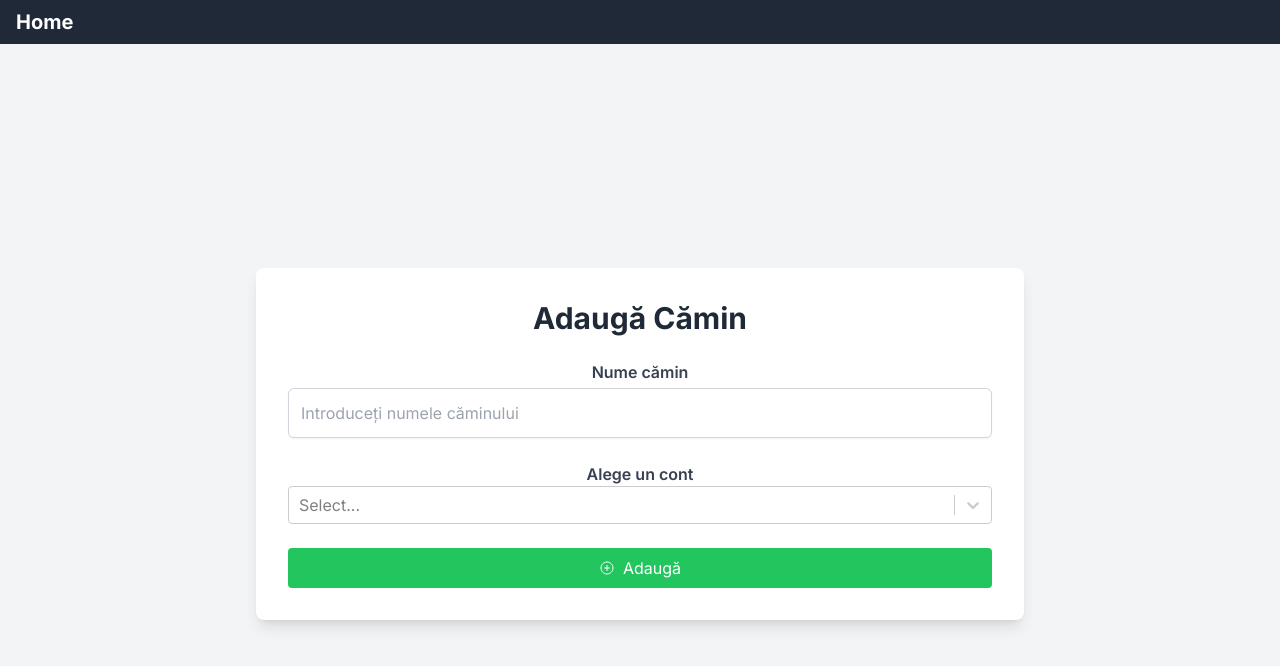
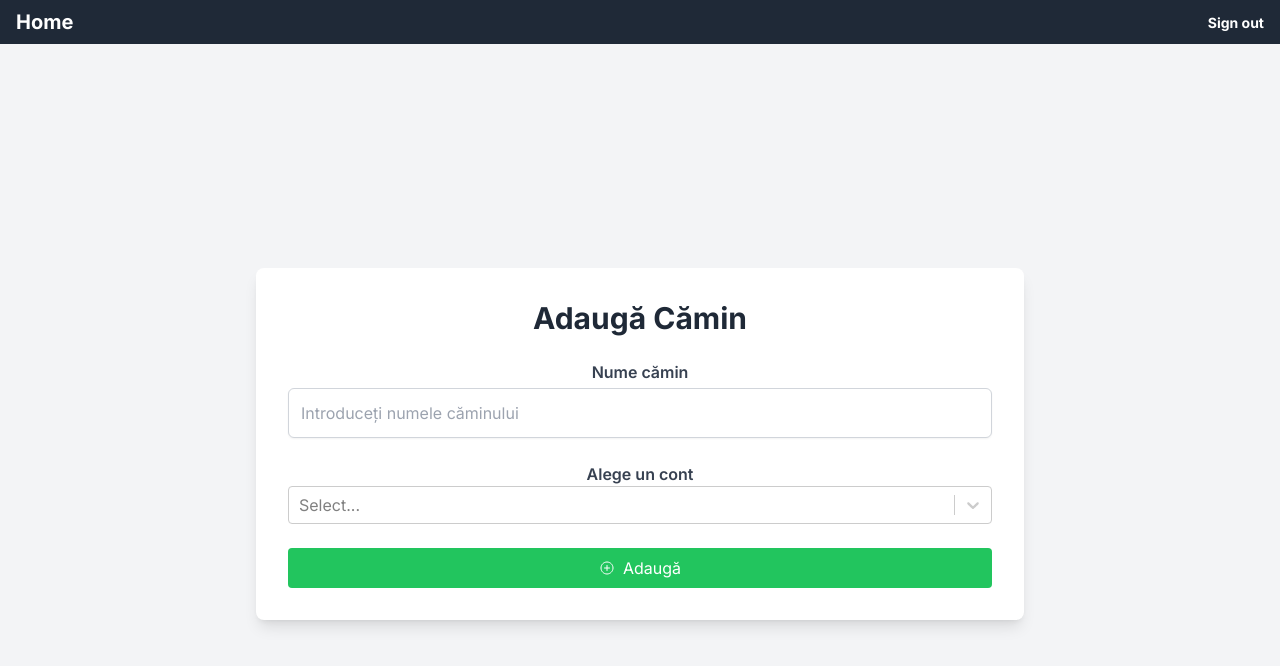
Before and after one commit to UniBuc-DITC/taxes-payment-app, a Next.js app: page /admin/dormitories/add in a window 1280 px wide. Shown: the top 666 px of the page. Built offline with nearby package versions, Linux system fonts and the light colour scheme; no server answers; the database is empty.

Commit message:
Add sign out button to navbar

```diff
--- a/src/components/navbar.tsx
+++ b/src/components/navbar.tsx
@@ -1,7 +1,9 @@
 "use client";
 
 import React from "react";
+
 import Link from "next/link";
+import { signOut } from "next-auth/react";
 
 function Navbar() {
   return (
@@ -9,6 +11,9 @@ function Navbar() {
       <Link href="/admin">
         <span className="font-bold text-xl">Home</span>
       </Link>
+      <button onClick={() => signOut()}>
+        <span className="font-bold text-sm">Sign out</span>
+      </button>
     </nav>
   );
 }
```
